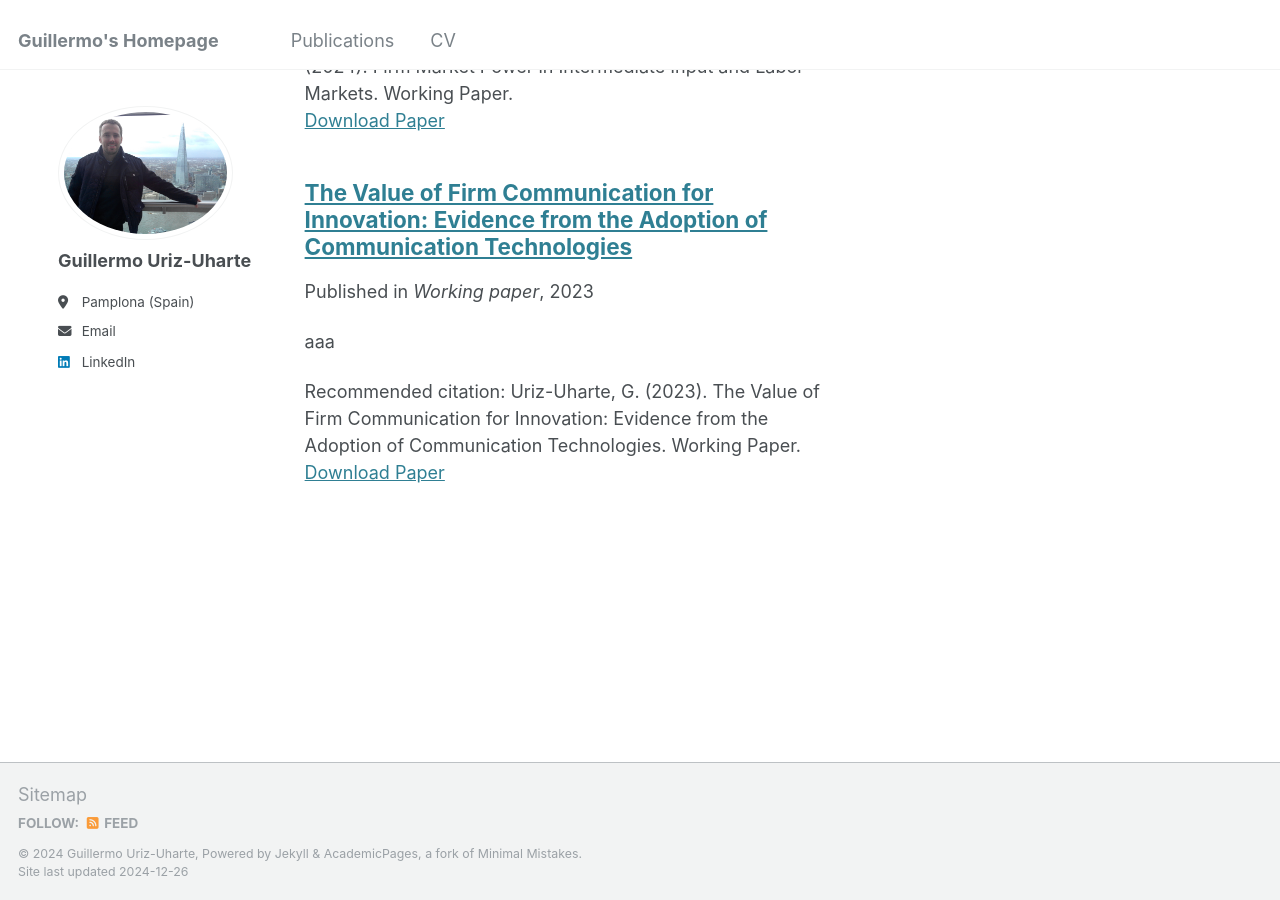
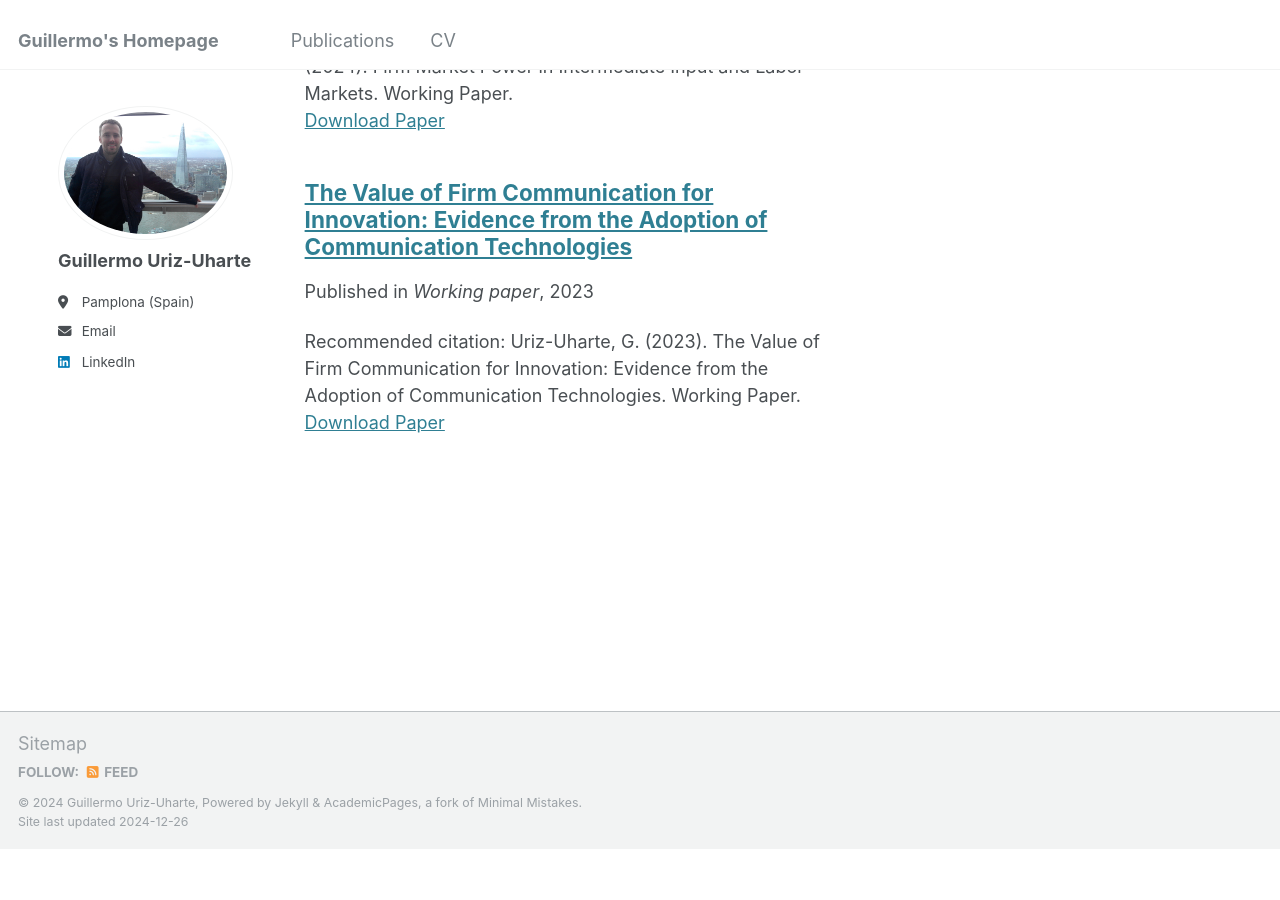
Before and after one commit to GuilleUriz/guillermouriz, a Jekyll site: the page built from _pages/publications.html, in a window 1280 px wide and 900 px high, scrolled down 1275 px. Built offline with Jekyll 4.4.1, drawn with Linux system fonts in a browser that asks for light colours; after the commit the page ends 2125 px from its top, so only the background shows below that.

Commit message:
Update Draft_Intranets.md

```diff
--- a/_publications/Draft_Intranets.md
+++ b/_publications/Draft_Intranets.md
@@ -3,8 +3,8 @@ title: "The Value of Firm Communication for Innovation: Evidence from the Adopti
 collection: publications
 category: workingpapers
 permalink: /publication/Draft_Intranets
-excerpt: 'aaa'
-date: 2023-12-12
+excerpt: ''
+date: 2023-10-12
 venue: Working paper
 slidesurl:
 paperurl: 'http://academicpages.github.io/files/Paper_Intranets_20241226.pdf'
```
